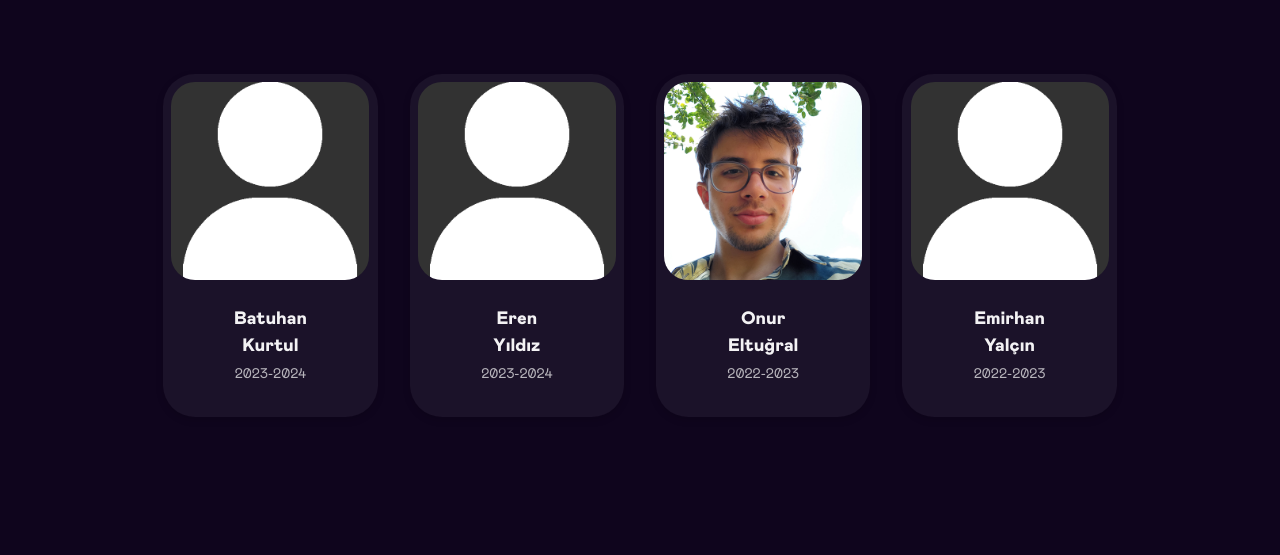
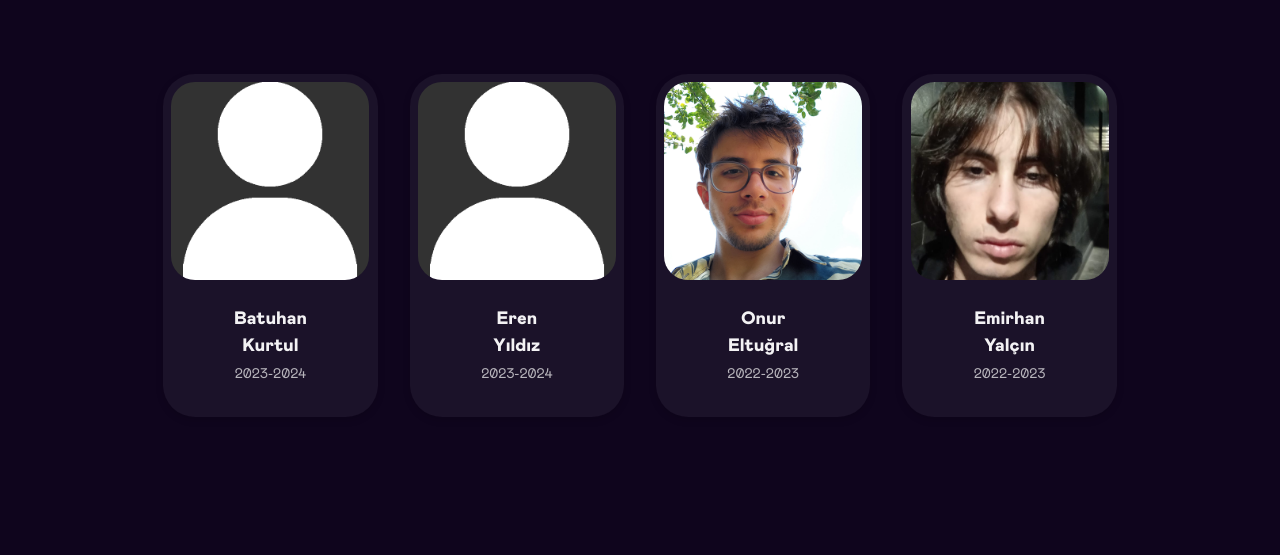
Before and after one commit to naaltech/naaltech-website, a plain HTML site: page team.html in a window 1280 px wide. Shown: the part 1645-2200 px from the top of the page. Drawn offline with nearby package versions, Linux system fonts and the light colour scheme; files whose address does not match are found by name; a web font is replaced by a local one.

Commit message:
Update team.html

```diff
--- a/team.html
+++ b/team.html
@@ -347,7 +347,7 @@
                             <div class="uni-artist-avatar uk-grid uk-grid-collapse uk-child-width-1-1 uk-flex-middle uk-grid-stack" data-uk-grid="">
                                 <div class="uk-first-column">
                                     <div class="uk-panel uk-overflow-hidden">
-                                        <img class="uk-cover uk-radius-medium uk-radius-large@m" src="../assets/teamPhotos/empty.png" alt="" data-uk-cover="" style="height: 198px; width: 198px;">
+                                        <img class="uk-cover uk-radius-medium uk-radius-large@m" src="../assets/teamPhotos/emirhan.png" alt="" data-uk-cover="" style="height: 198px; width: 198px;">
                                         <canvas width="400" height="400"></canvas>
                                     </div>
                                 </div>
```
